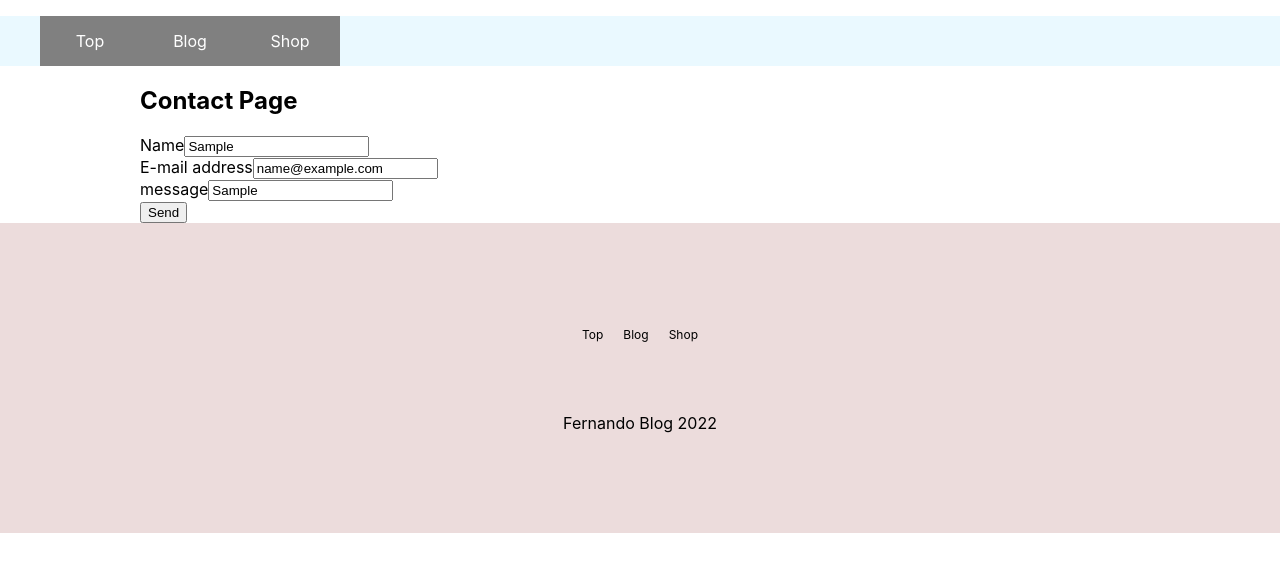
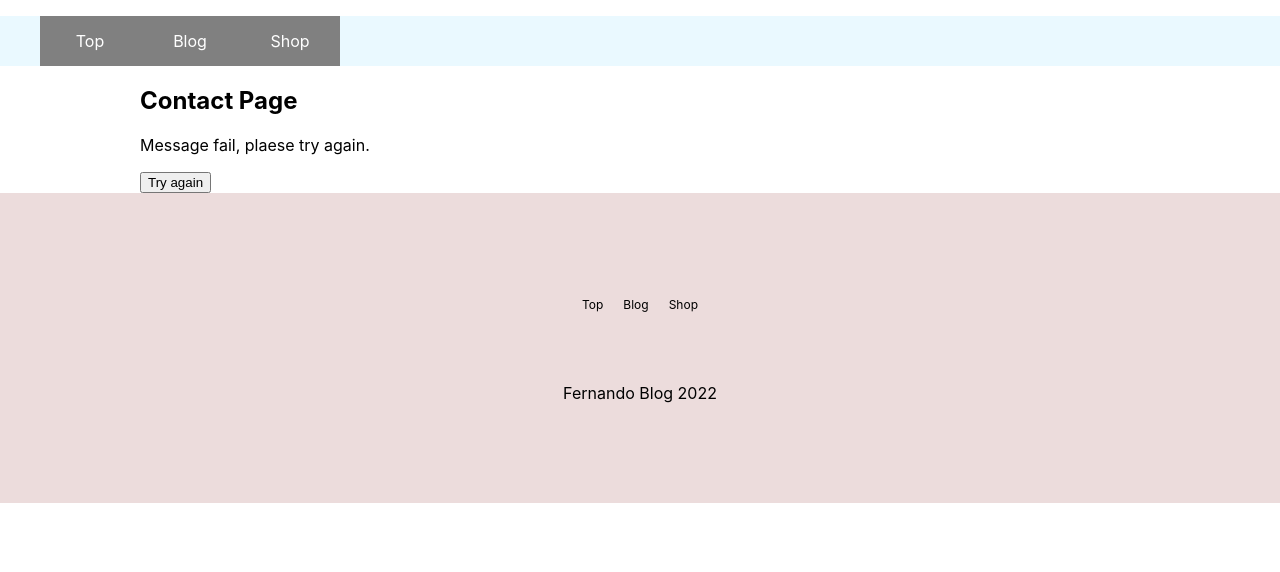
Before and after one commit to bisnuto/blog-frontend, a Next.js app: page /contact in a window 1280 px wide. Both pictures are taken after typing "Sample", "name@example.com", "Sample" into the empty fields and a click on the button "Send". Shown: the top 572 px of the page. Built offline with nearby package versions, Linux system fonts and the light colour scheme; no server answers.

Commit message:
Form state

```diff
--- a/pages/contact/index.tsx
+++ b/pages/contact/index.tsx
@@ -8,9 +8,14 @@ const Contact: NextPage = () => {
     const [name,setName] = React.useState("")
     const [email,setEmail] = React.useState("")
     const [message,setMessage] = React.useState("")
+    const [status,setStatus] = React.useState({
+        state: "idle",
+        errors: [],
+    })
     const handleSubmit = async (e:React.FormEvent<HTMLFormElement>) => {
 
         e.preventDefault();
+        setStatus({...status,state:"loading"})
         const formData = {
             name: name,
             email: email,
@@ -26,24 +31,27 @@ const Contact: NextPage = () => {
                 },
                 body: JSON.stringify(formData) // body data type must match "Content-Type" header
               });
+              if(!response.ok){
+                  throw new Error("Sorry error..")
+              }
               const responseJson = await response.json(); // parses JSON response into native JavaScript objects
+              setMessage("");
+              setEmail("");
+              setName("");
+              setStatus({...status,state:"success"})
+              setTimeout(()=>{
+                setStatus({...status,state:"idle"})
+              },2000)
             } catch (error) {
-
+                setStatus({...status,state:"error"})
+            console.error(error);
         }
 
 
     }
-
-    return (
-        <>
-            <Head>
-                <title>Contact - Fernando Eiras</title>
-                <meta name="description" content="My first next js page" />
-                <link rel="icon" href="/images/favicon.ico" />
-            </Head>
-            <>
-                <section className="container">
-                    <h1>Contact Page</h1>
+    let form = null
+    if(status.state === "idle"){
+        form = (
             <form onSubmit={handleSubmit}>
                 <div>
                     <label htmlFor="name">Name</label>
@@ -59,6 +67,37 @@ const Contact: NextPage = () => {
                 </div>
                 <button type="submit">Send</button>
             </form>
+        )
+    }else if(status.state === "loading")
+    {
+        form = <p>Loading</p>
+    }else if(status.state === "success"){
+       form = <p>Your message was sent!</p>
+    }else{
+        form = (
+            <div>
+                <p>Message fail, plaese try again.</p>
+                <button onClick={()=>{
+                    setMessage("");
+                    setEmail("");
+                    setName("");
+                    setStatus({...status,state: "idle"})
+                    }}>Try again</button>
+            </div>
+        )
+    }
+    return (
+        <>
+            <Head>
+                <title>Contact - Fernando Eiras</title>
+                <meta name="description" content="My first next js page" />
+                <link rel="icon" href="/images/favicon.ico" />
+            </Head>
+            <>
+                <section className="container">
+                    <h1>Contact Page</h1>
+                    {form}
+
                 </section>
             </>
         </>
```
Lines whose indentation alone changed are shown as unchanged.
